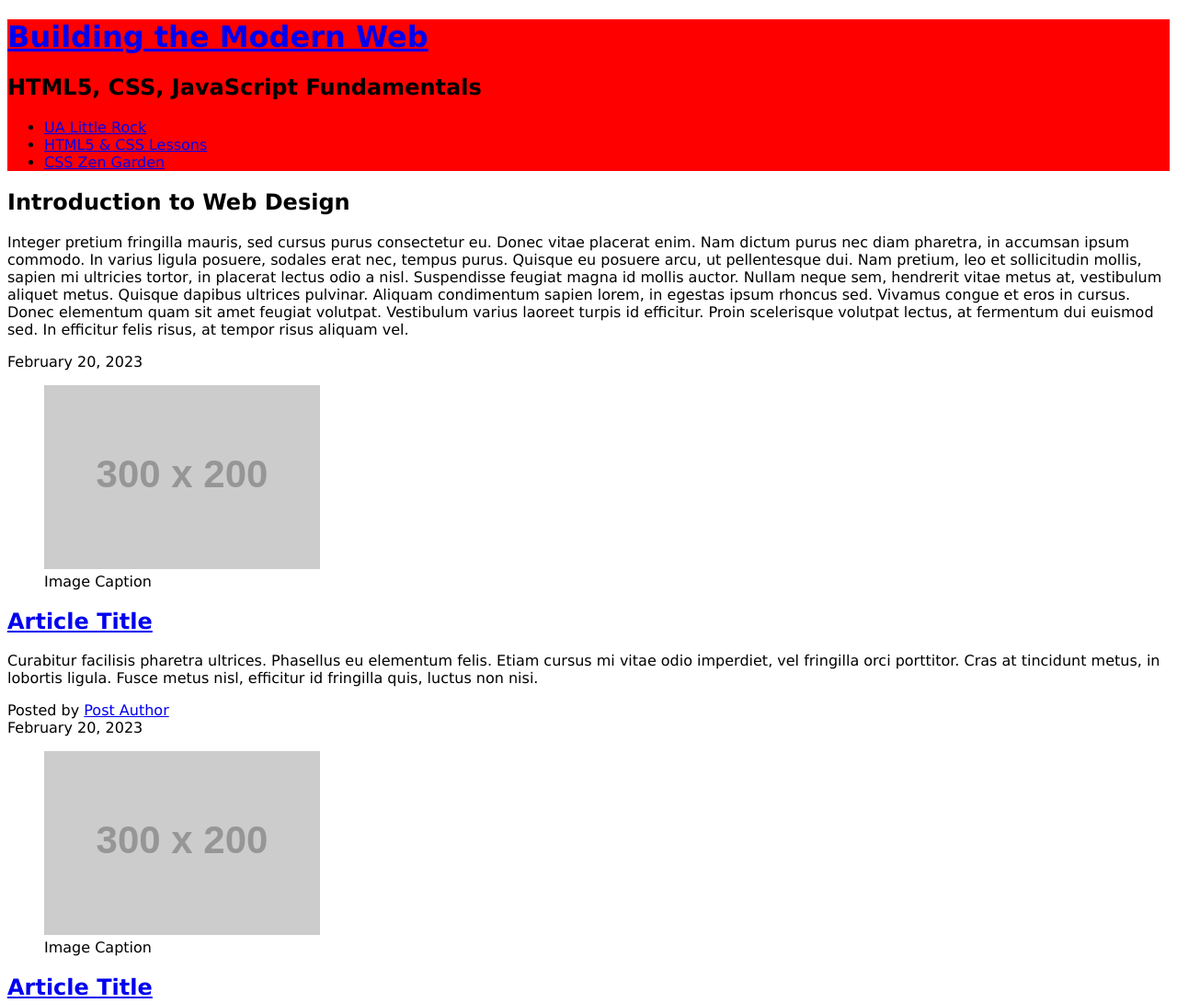
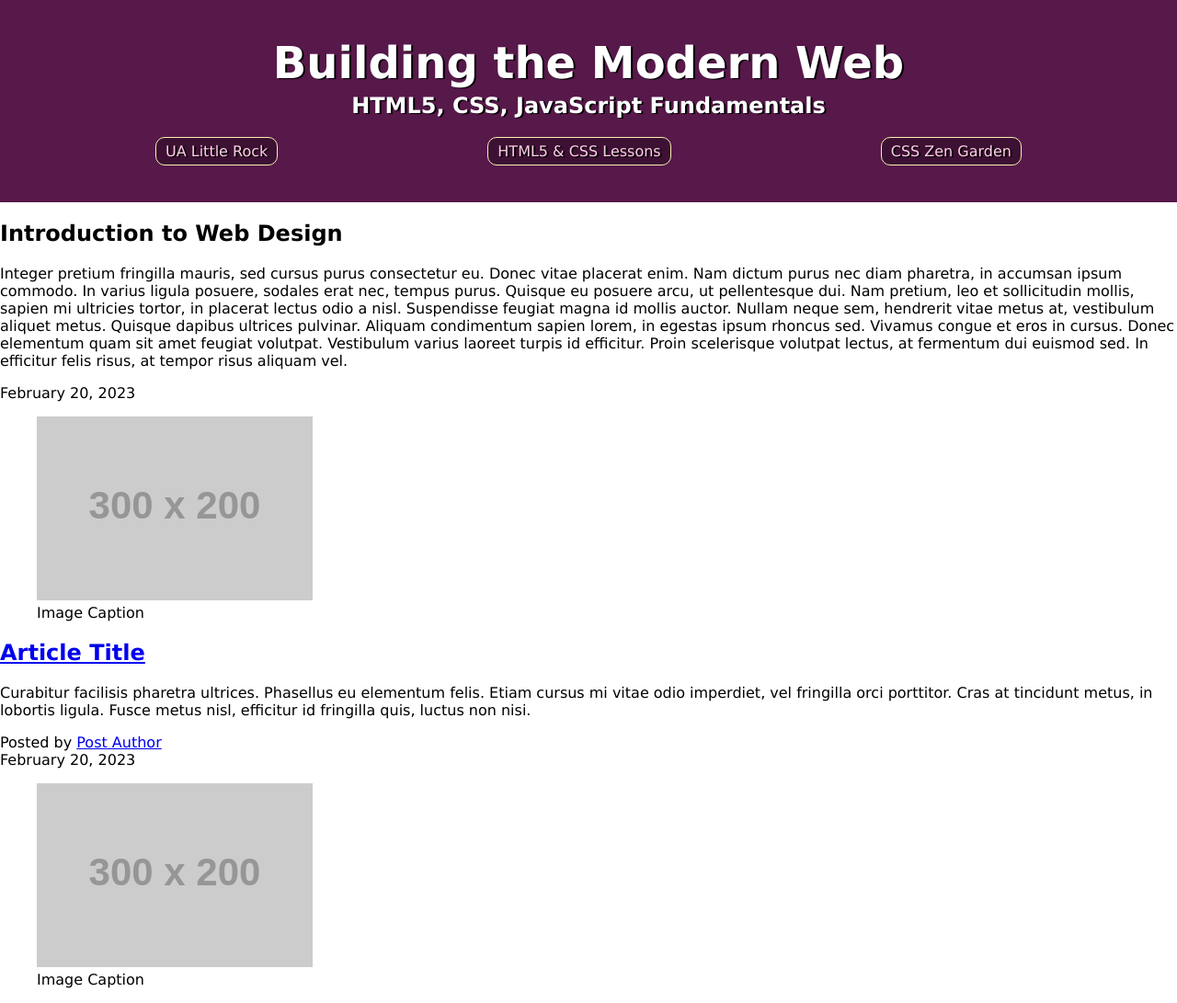
Before and after one commit to Dyaman99/ifsc-1310-02, a plain HTML site: page css-demo/index.html in a window 1280 px wide. Shown: the top 1091 px of the page at 92% size. Drawn offline with Linux system fonts and the light colour scheme; placeholder pictures from the web are drawn by us.

Commit message:
worked on css demo

```diff
--- a/css-demo/assets/css/style.css
+++ b/css-demo/assets/css/style.css
@@ -19,8 +19,72 @@ html {
 
 body{
     font-family: "Verdana", sans-serif;
+    margin:0;
 }
 
 header.primary{
-    background:red;
+    background:#57184A;
+    color:#FFFFFF;
+    text-shadow:2px 1px #000000;
+
+    /* long from */
+    padding-top: 40px;
+    padding-right: 40px;
+    padding-bottom: 40px;
+    padding-left: 40px;
+
+    /*Single value short hand */
+    padding: 40px;
+
+    /* T, R, B, L */
+
+    padding: 20px 40px 20px 40px;
+
+    /* Two Value Top/Bottom  L/R */
+    padding: 20px 40px;
+    text-align:center;
+
 }
+
+header.primary h1{
+  font-size: 3rem;
+  margin:20px 0 0 0;
+}
+
+header.primary h1 a{
+  color:#FFFFFF;
+  text-decoration:none;
+}
+
+header.primary h2{
+  font-size: 1.5rem;
+  margin:5px 5px;
+}
+
+nav.primary{}
+
+nav.primary ul{
+  padding: 10px 15px;
+  display:flex;
+  flex-direction:row;
+  justify-content: space-around;
+}
+
+nav.primary ul li{
+  list-style-type: none;
+
+}
+
+nav.primary ul li a{
+  color: #FFCDE5;
+  text-decoration:none;
+  border: 1px solid #FAF0B1;
+  padding: 5px 10px;
+  border-radius: 10px;
+  background-color: rgba(0,0,0, .3);
+  transition: .4s;
+}
+
+nav.primary ul li a:hover{
+  background-color: rgba(0,0,0, .9);
+}
```
